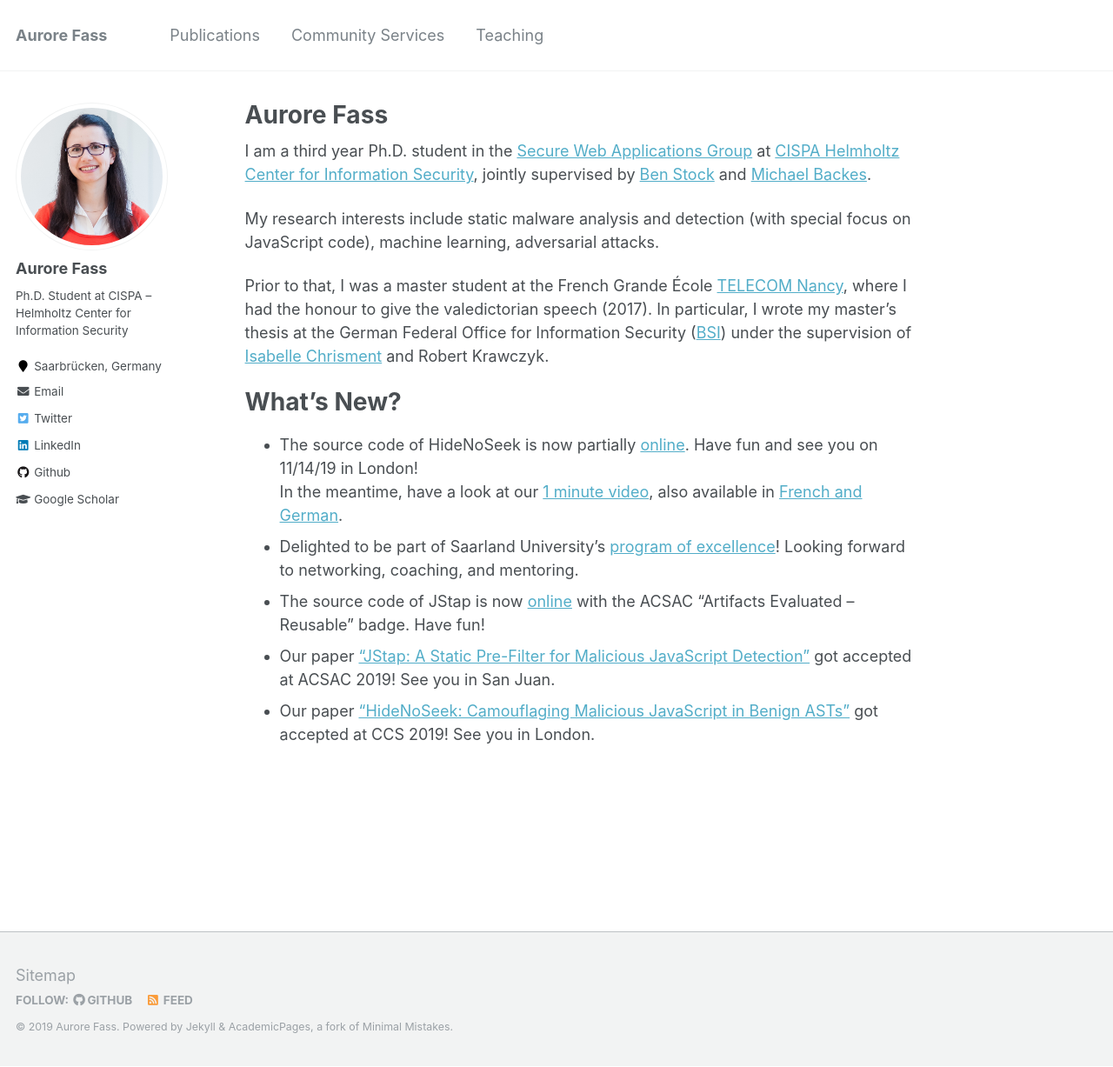
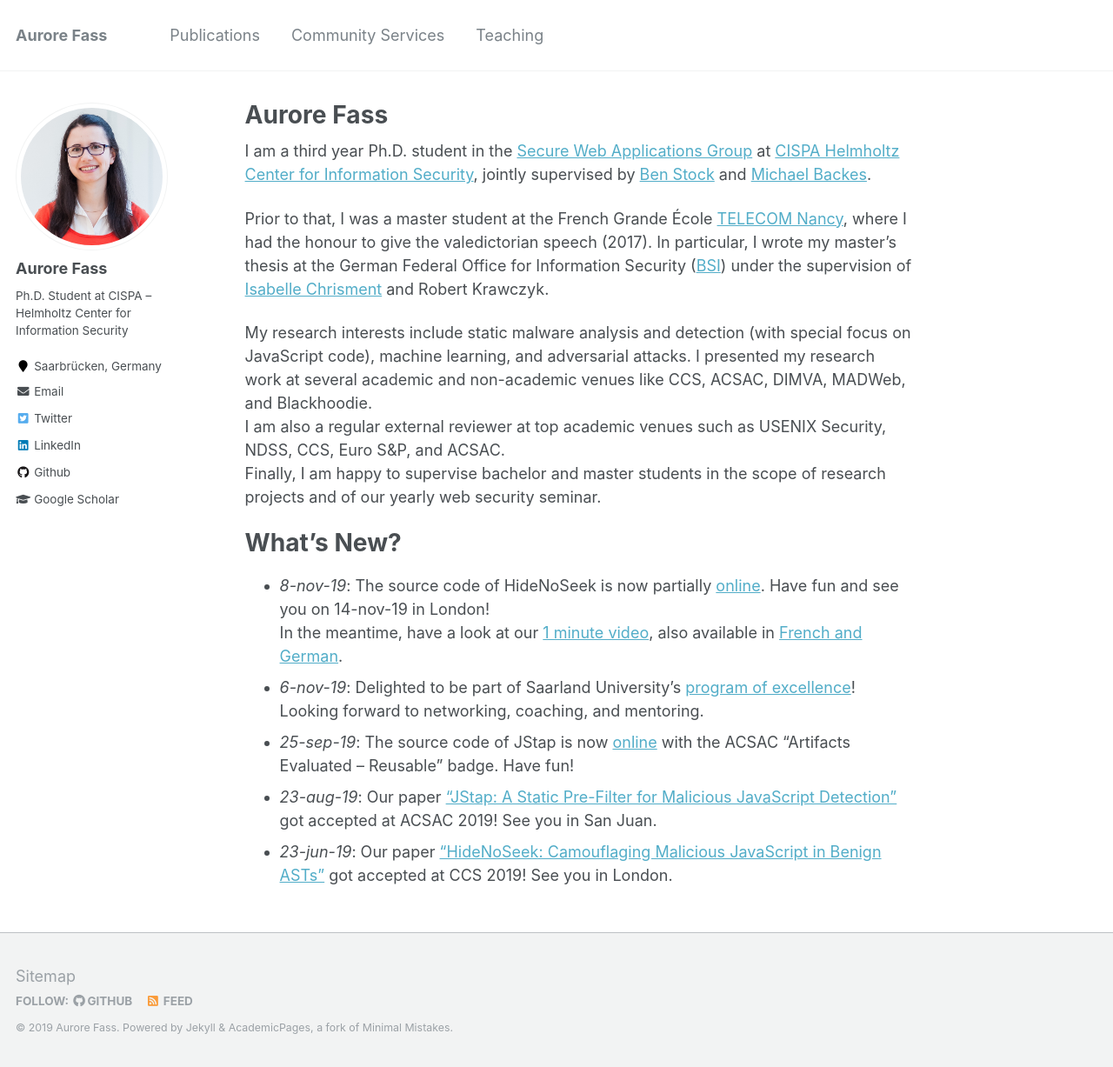
Before and after one commit to Aurore54F/aurore54f.github.io, a Jekyll site: the page built from _pages/about.md, in a window 1280 px wide and 1227 px high. Shown: the whole window at 87% size. Built offline with Jekyll 4.4.1, drawn with Linux system fonts in a browser that asks for light colours.

Commit message:
Updated about me

```diff
--- a/_pages/about.md
+++ b/_pages/about.md
@@ -10,16 +10,18 @@ redirect_from:
 
 I am a third year Ph.D. student in the [Secure Web Applications Group](https://swag.cispa.saarland) at [CISPA Helmholtz Center for Information Security](https://cispa.saarland), jointly supervised by [Ben Stock](https://swag.cispa.saarland/people/benstock.html) and [Michael Backes](https://www.infsec.cs.uni-saarland.de/people/~backes/).
 
-My research interests include static malware analysis and detection (with special focus on JavaScript code), machine learning, adversarial attacks.
+Prior to that, I was a master student at the French Grande École [TELECOM Nancy](https://telecomnancy.univ-lorraine.fr/en), where I had the honour to give the valedictorian speech (2017). In particular, I wrote my master's thesis at the German Federal Office for Information Security ([BSI](https://www.bsi.bund.de/EN/)) under the supervision of [Isabelle Chrisment](https://members.loria.fr/IChrisment/) and Robert Krawczyk.
 
-Prior to that, I was a master student at the French Grande École [TELECOM Nancy](https://telecomnancy.univ-lorraine.fr/en), where I had the honour to give the valedictorian speech (2017). In particular, I wrote my master's thesis at the German Federal Office for Information Security ([BSI](https://www.bsi.bund.de/EN/)) under the supervision of [Isabelle Chrisment](https://members.loria.fr/IChrisment/) and Robert Krawczyk.
+My research interests include static malware analysis and detection (with special focus on JavaScript code), machine learning, and adversarial attacks. I presented my research work at several academic and non-academic venues like CCS, ACSAC, DIMVA, MADWeb, and Blackhoodie.
+I am also a regular external reviewer at top academic venues such as USENIX Security, NDSS, CCS, Euro S&P, and ACSAC.
+Finally, I am happy to supervise bachelor and master students in the scope of research projects and of our yearly web security seminar.
 
 
 What’s New?
 ======
-- The source code of HideNoSeek is now partially  [online](https://github.com/Aurore54F/HideNoSeek). Have fun and see you on 11/14/19 in London!
+- _8-nov-19_: The source code of HideNoSeek is now partially  [online](https://github.com/Aurore54F/HideNoSeek). Have fun and see you on 14-nov-19 in London!
 In the meantime, have a look at our [1 minute video](https://twitter.com/CISPA/status/1192702039605858304), also available in [French and German](https://www.instagram.com/p/B4kX7FdIrsp/).
-- Delighted to be part of Saarland University's [program of excellence](http://exzellenz.uni-saarland.de/)! Looking forward to networking, coaching, and mentoring.
-- The source code of JStap is now [online](https://github.com/Aurore54F/JStap) with the ACSAC "Artifacts Evaluated – Reusable" badge. Have fun!
-- Our paper ["JStap: A Static Pre-Filter for Malicious JavaScript Detection"](https://swag.cispa.saarland/papers/fass2019jstap.pdf) got accepted at ACSAC 2019! See you in San Juan.
-- Our paper ["HideNoSeek: Camouflaging Malicious JavaScript in Benign ASTs"](https://swag.cispa.saarland/papers/fass2019hidenoseek.pdf) got accepted at CCS 2019! See you in London.
+- _6-nov-19_: Delighted to be part of Saarland University's [program of excellence](http://exzellenz.uni-saarland.de/)! Looking forward to networking, coaching, and mentoring.
+- _25-sep-19_: The source code of JStap is now [online](https://github.com/Aurore54F/JStap) with the ACSAC "Artifacts Evaluated – Reusable" badge. Have fun!
+- _23-aug-19_: Our paper ["JStap: A Static Pre-Filter for Malicious JavaScript Detection"](https://swag.cispa.saarland/papers/fass2019jstap.pdf) got accepted at ACSAC 2019! See you in San Juan.
+- _23-jun-19_: Our paper ["HideNoSeek: Camouflaging Malicious JavaScript in Benign ASTs"](https://swag.cispa.saarland/papers/fass2019hidenoseek.pdf) got accepted at CCS 2019! See you in London.
```
